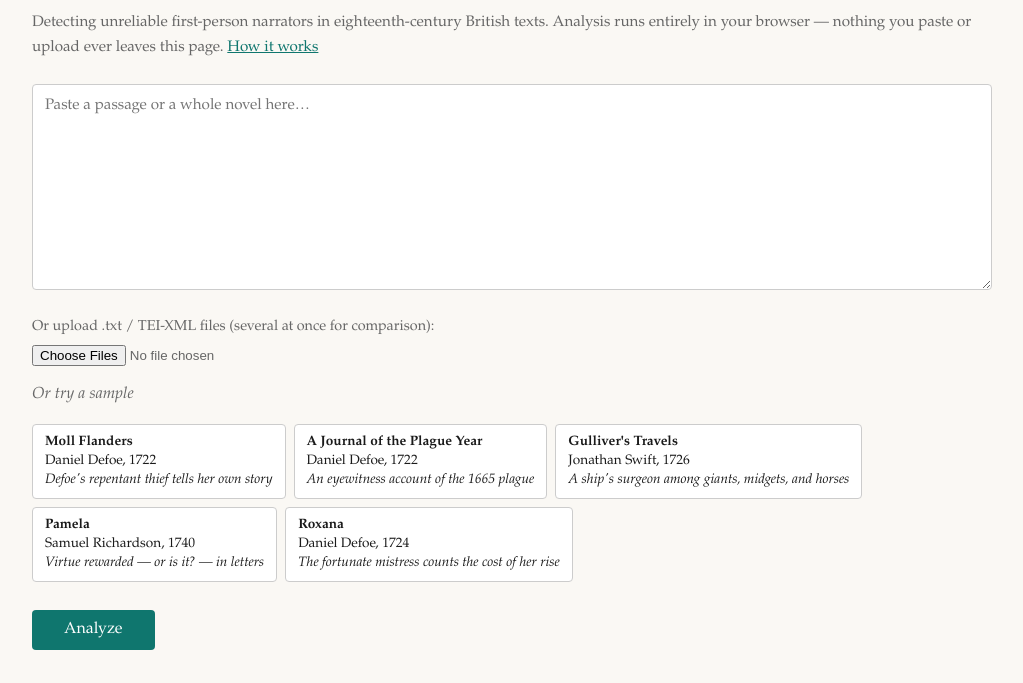
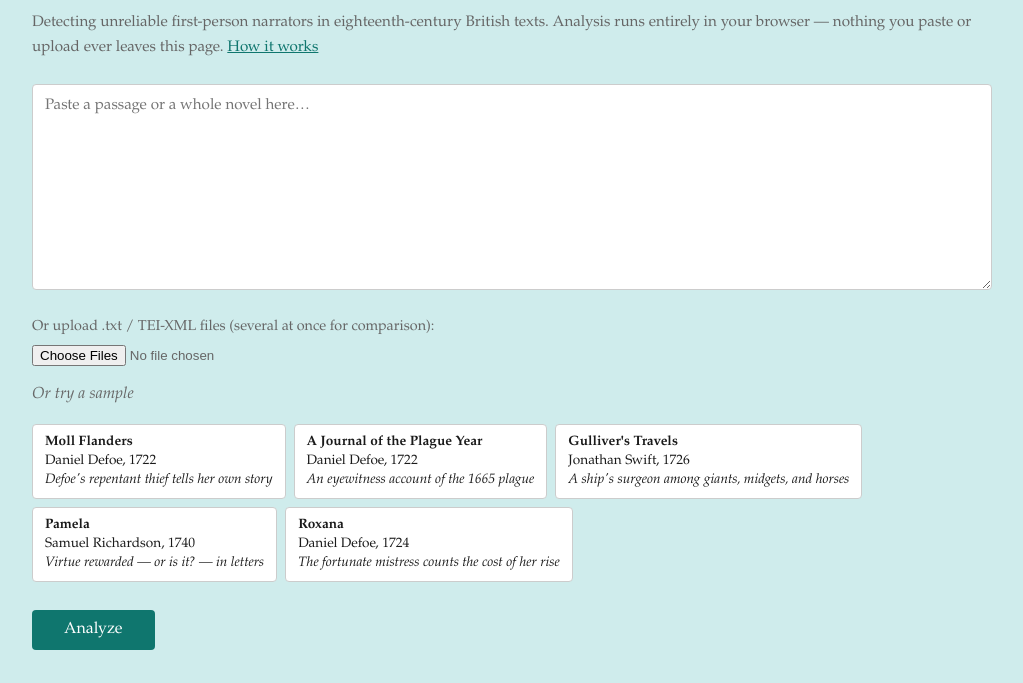
Before and after one commit to hilaryhavens/EvilI, a website built with Vite: page index.html in a window 1280 px wide. Shown: the part 117-800 px from the top of the page, without its empty margins (128-1151 px from the left). Built offline with nearby package versions, Linux system fonts and the light colour scheme.

Commit message:
Change page background to light teal (#cfecec)
Co-Authored-By: Claude Opus 4.8 <noreply@anthropic.com>

```diff
--- a/src/ui/styles.css
+++ b/src/ui/styles.css
@@ -13,7 +13,7 @@
   --accent-dark: #0c5f58;
   --accent-tint: #f0fdfa;
 
-  --bg: #faf8f4;
+  --bg: #cfecec;        /* light teal page background */
   --fg: #1a1a1a;
   --border: #ccc;
   --muted: #666;
```
